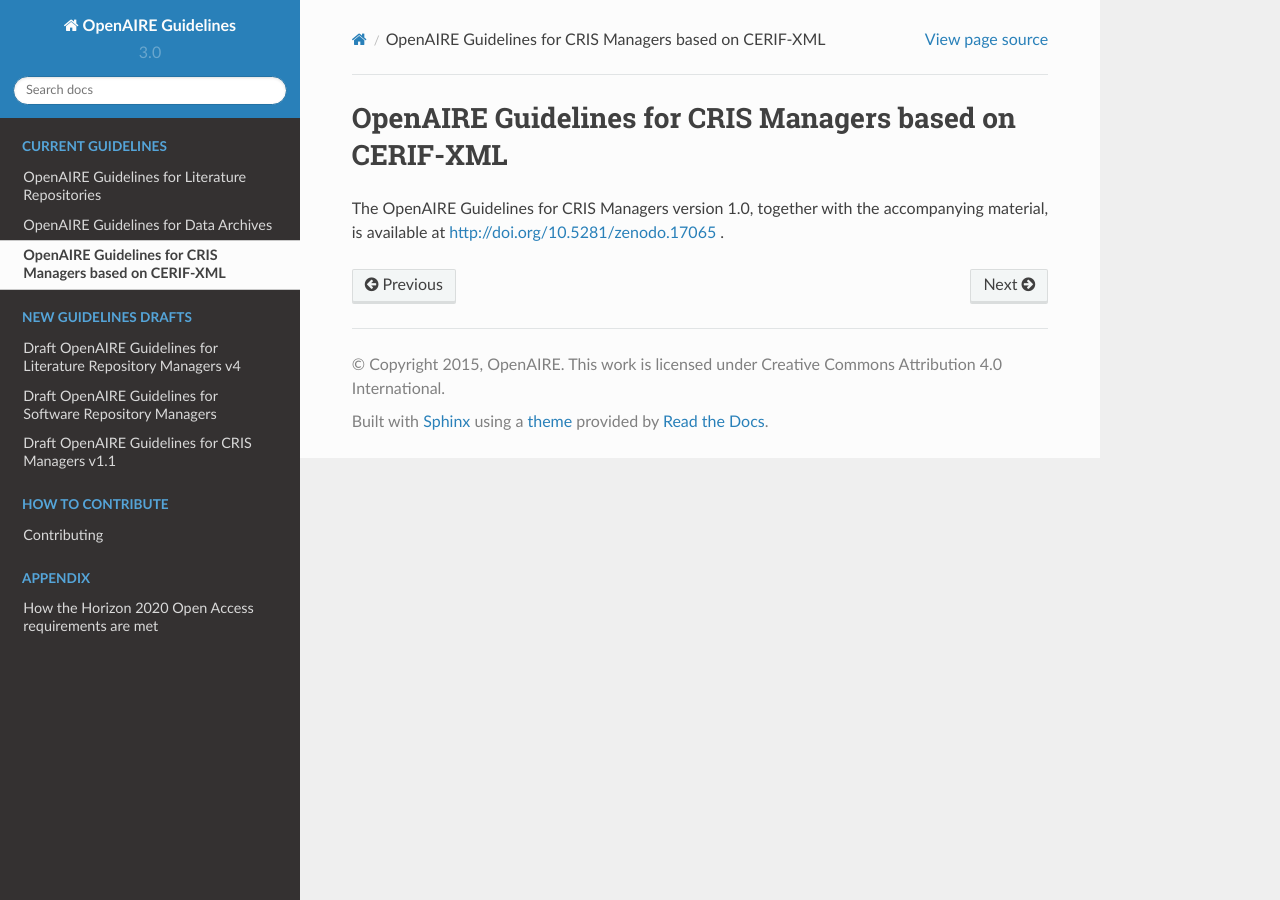
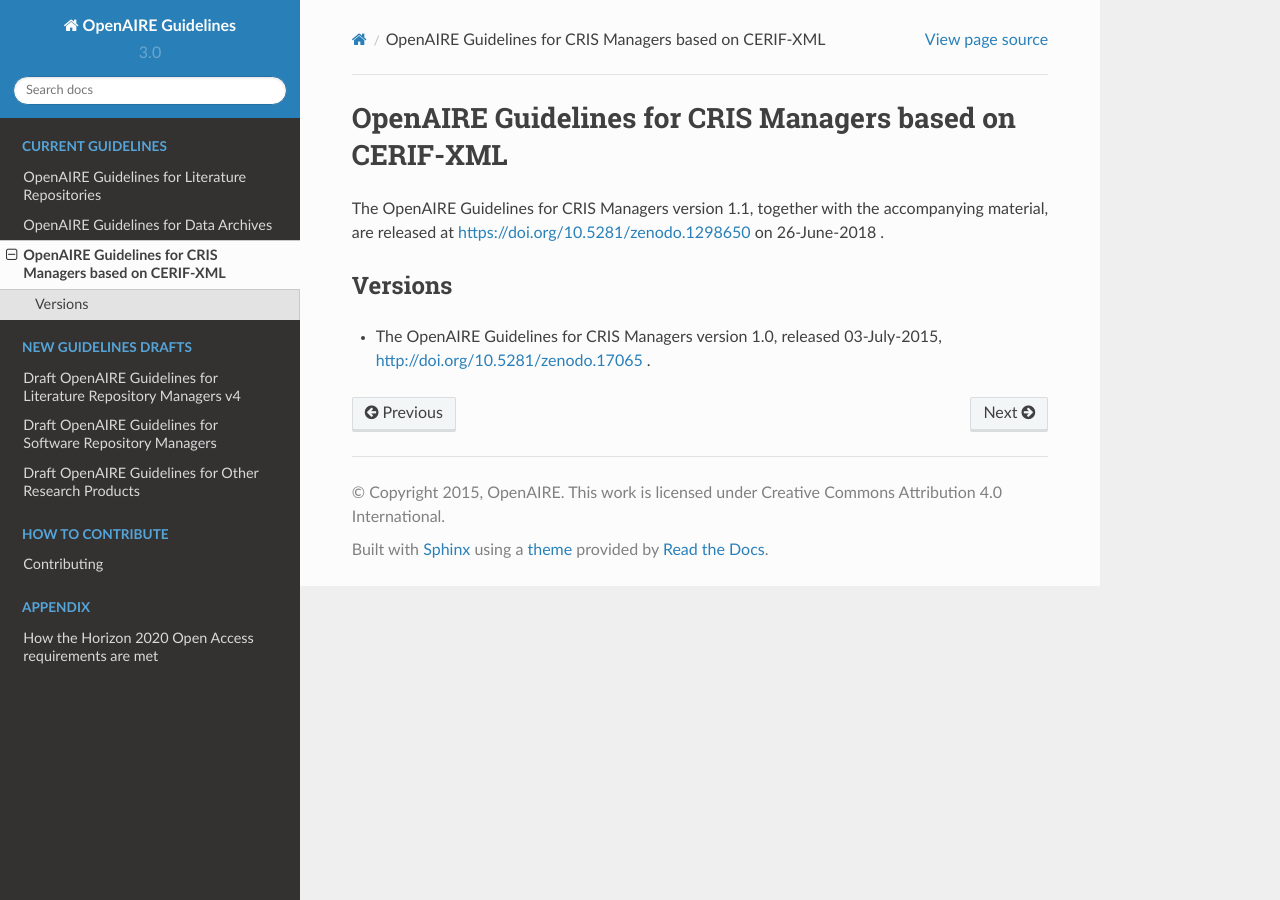
Before and after one commit to openaire/guidelines, a Sphinx documentation site: the page built from docs/cris/index.rst, in a window 1280 px wide. Built offline with Sphinx 7.4.7 and the Read the Docs theme 2.0.0, drawn with Linux system fonts in a browser that asks for light colours.

Commit message:
added reference to ORP; updated CRIS-CERIF reference

```diff
--- a/docs/cris/index.rst
+++ b/docs/cris/index.rst
@@ -3,7 +3,12 @@
 OpenAIRE Guidelines for CRIS Managers based on CERIF-XML
 ========================================================
 
-The OpenAIRE Guidelines for CRIS Managers version 1.0, together with the accompanying material, is available at http://doi.org/10.5281/zenodo.17065 .
+The OpenAIRE Guidelines for CRIS Managers version 1.1, together with the accompanying material, are released at https://doi.org/10.5281/zenodo.1298650 on 26-June-2018 .
+
+Versions
+^^^^^^^^
+
+* The OpenAIRE Guidelines for CRIS Managers version 1.0, released 03-July-2015, http://doi.org/10.5281/zenodo.17065 .
 
 ..
 .. toctree::
--- a/docs/cris_v1_1/index.rst
+++ /dev/null
@@ -1,6 +0,0 @@
-.. _cris_1_1:
-
-Draft OpenAIRE Guidelines for CRIS Managers v1.1
-================================================
-
-The OpenAIRE Guidelines for CRIS Managers version 1.1 are drafted for consultation and community feedback at http://openaire-guidelines-for-cris-managers.readthedocs.io/en/latest/ .
--- a/docs/index.rst
+++ b/docs/index.rst
@@ -29,7 +29,7 @@
 
    literature_v4/index
    software/index
-   cris_v1_1/index
+   orp/index
 
 Moving forward towards Open Science these guidelines are drafted for consultation and community feedback.
 
--- /dev/null
+++ b/docs/orp/index.rst
@@ -0,0 +1,6 @@
+.. _orp:
+
+Draft OpenAIRE Guidelines for Other Research Products
+=====================================================
+
+The OpenAIRE Guidelines for Other Research Products Repository Managers are drafted for consultation and community feedback at https://guidelines-other-products.readthedocs.io/en/latest/ .
```
